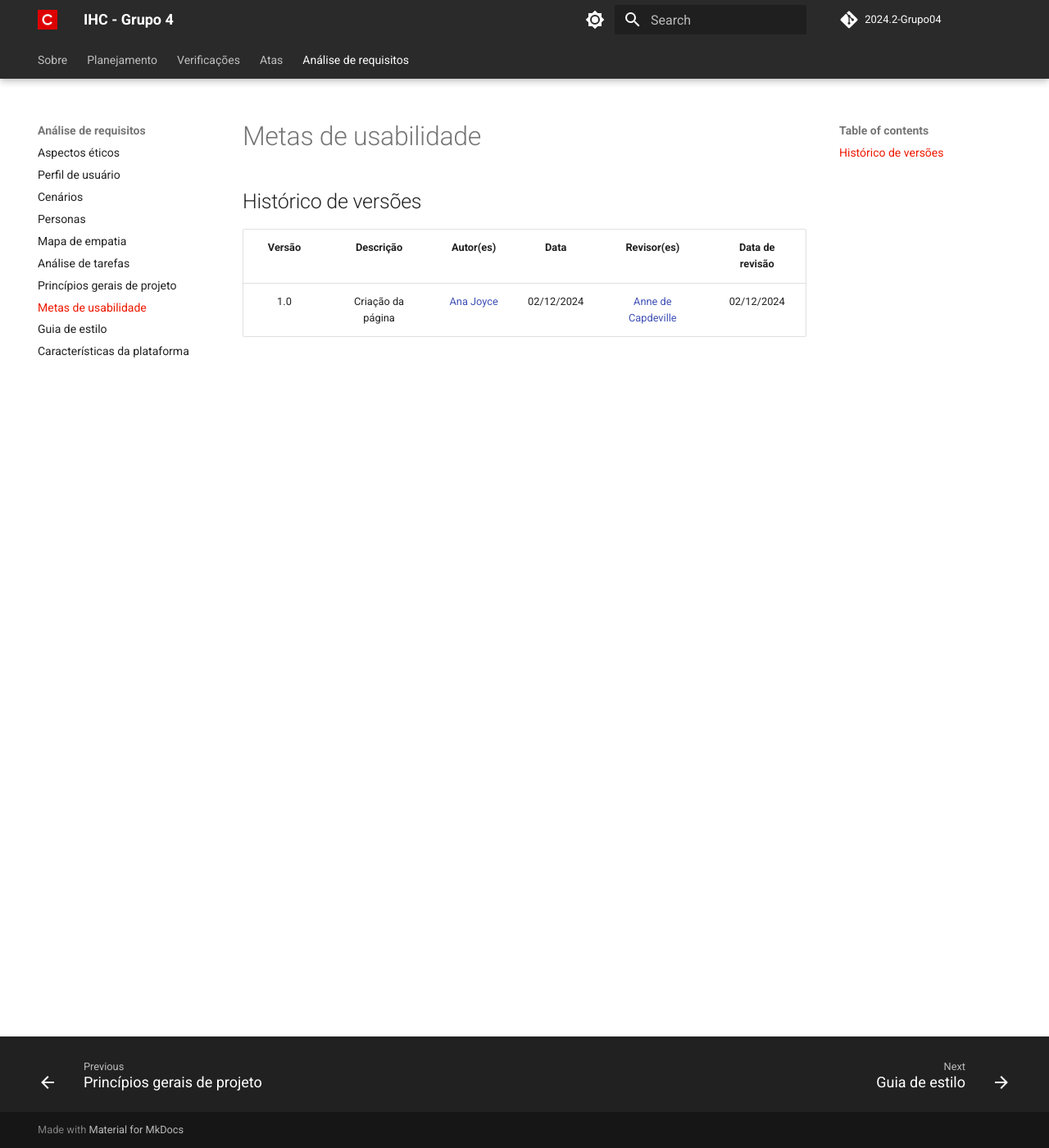
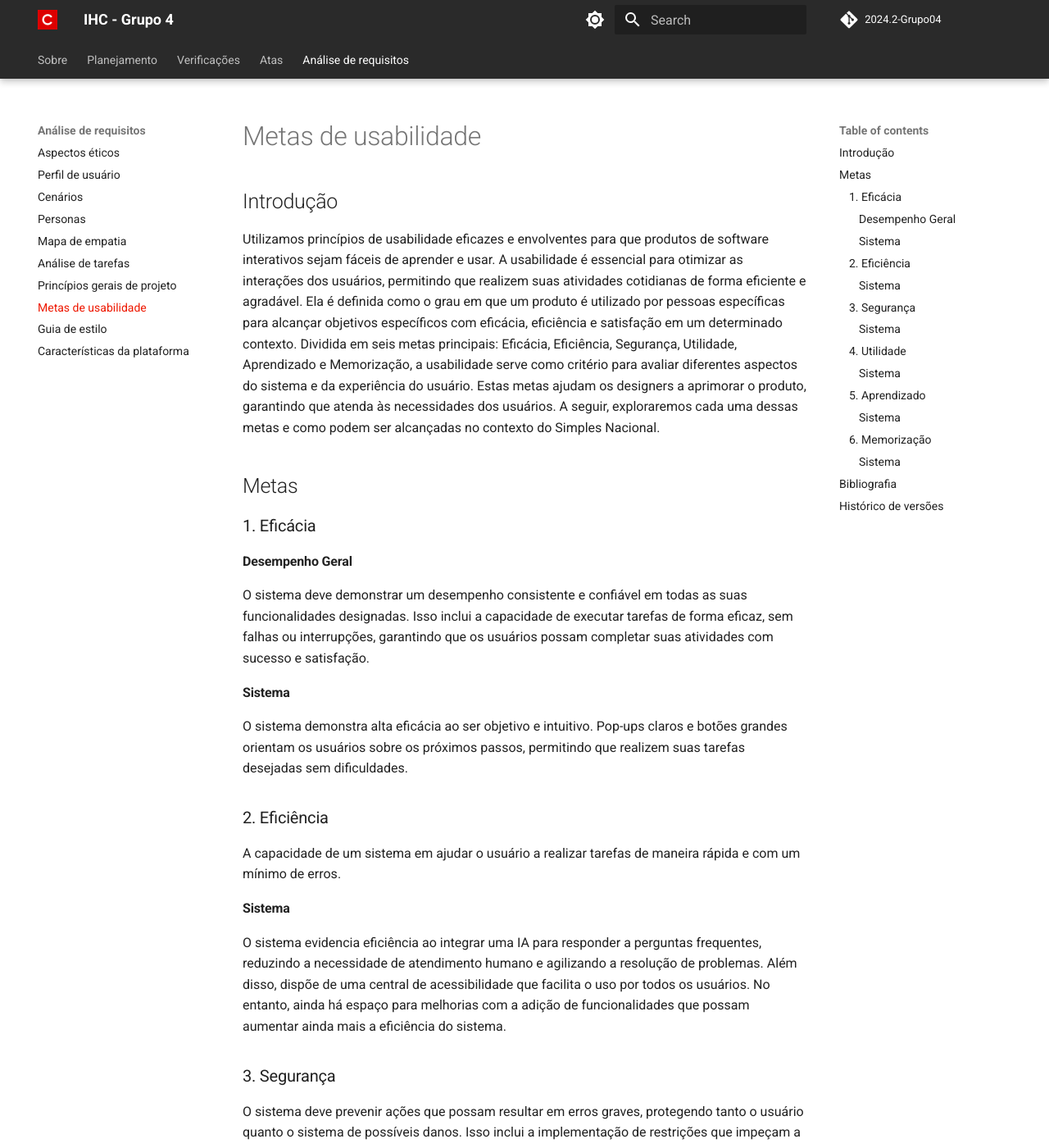
Before and after one commit to Interacao-Humano-Computador/2024.2-Grupo04, an MkDocs documentation site: the page built from docs/Analise-de-requisitos/metas-de-usabilidade.md, in a window 1280 px wide and 1400 px high. Shown: the whole window at 82% size. Built offline with MkDocs 1.6.1 and Material for MkDocs 9.7.7, drawn with Linux system fonts in a browser that asks for light colours; comment, search, counter and statistics services are not loaded; some of the changed text lies outside the part shown.

Commit message:
metas de usabilidade

```diff
--- a/docs/Analise-de-requisitos/metas-de-usabilidade.md
+++ b/docs/Analise-de-requisitos/metas-de-usabilidade.md
@@ -1,5 +1,46 @@
+## Introdução
+Utilizamos princípios de usabilidade eficazes e envolventes para que produtos de software interativos sejam fáceis de aprender e usar. A usabilidade é essencial para otimizar as interações dos usuários, permitindo que realizem suas atividades cotidianas de forma eficiente e agradável. Ela é definida como o grau em que um produto é utilizado por pessoas específicas para alcançar objetivos específicos com eficácia, eficiência e satisfação em um determinado contexto. Dividida em seis metas principais: Eficácia, Eficiência, Segurança, Utilidade, Aprendizado e Memorização, a usabilidade serve como critério para avaliar diferentes aspectos do sistema e da experiência do usuário. Estas metas ajudam os designers a aprimorar o produto, garantindo que atenda às necessidades dos usuários. A seguir, exploraremos cada uma dessas metas e como podem ser alcançadas no contexto do Simples Nacional.
+
+## Metas
+### 1. Eficácia
+#### Desempenho Geral
+O sistema deve demonstrar um desempenho consistente e confiável em todas as suas funcionalidades designadas. Isso inclui a capacidade de executar tarefas de forma eficaz, sem falhas ou interrupções, garantindo que os usuários possam completar suas atividades com sucesso e satisfação.
+#### Sistema
+O sistema demonstra alta eficácia ao ser objetivo e intuitivo. Pop-ups claros e botões grandes orientam os usuários sobre os próximos passos, permitindo que realizem suas tarefas desejadas sem dificuldades.
+
+### 2. Eficiência
+A capacidade de um sistema em ajudar o usuário a realizar tarefas de maneira rápida e com um mínimo de erros.
+#### Sistema
+O sistema evidencia eficiência ao integrar uma IA para responder a perguntas frequentes, reduzindo a necessidade de atendimento humano e agilizando a resolução de problemas. Além disso, dispõe de uma central de acessibilidade que facilita o uso por todos os usuários. No entanto, ainda há espaço para melhorias com a adição de funcionalidades que possam aumentar ainda mais a eficiência do sistema.
+
+### 3. Segurança
+O sistema deve prevenir ações que possam resultar em erros graves, protegendo tanto o usuário quanto o sistema de possíveis danos. Isso inclui a implementação de restrições que impeçam a execução de operações perigosas ou irreversíveis.
+#### Sistema
+O sistema possui diversas telas de confirmação e alertas para evitar que o usuário cometa erros. Além disso, há uma descrição detalhada das taxas cobradas e, em vários itens disponíveis para venda, existe um botão "Saiba Mais" que contém as regras de utilização.
+
+### 4. Utilidade
+A utilidade avalia se um produto oferece as funcionalidades adequadas que correspondem às expectativas dos usuários em um software. Isso quer dizer que o sistema deve equipar os usuários com as ferramentas necessárias para cumprir suas tarefas.
+#### Sistema
+O sistema é altamente útil ao oferecer uma gama de funcionalidades que são facilmente executadas, como: Trocar de cinema, comprar um ingresso, visualizar a programação de um cinema, adicionar um snack ao carrinho, entre outras. No entanto, a adição de um sistema de busca por tipo de sessão ficou em falta, o que pode ser uma melhoria futura.
+
+### 5. Aprendizado
+Facilidade em aprender a utilizar o sistema. O sistema deve ser intuitivo e fácil de usar, permitindo que os usuários aprendam rapidamente a navegar e interagir com ele.
+#### Sistema
+O usuário aprende fácilmente a utilizar o sistema, pois ele é intuitivo e possui uma interface amigável. A intuição é reforçada por botões e textos explicativos que guiam o usuário em suas ações.
+
+### 6. Memorização
+O sistema deve ser fácil de lembrar e utilizar, permitindo que os usuários possam retornar ao sistema após um período de inatividade e continuar suas atividades sem dificuldades.
+#### Sistema
+As rotas dentro do sistema são curtas e sem bifurcações, o que facilita a memorização do caminho a ser percorrido.
+
+## Bibliografia
+
+    Barbosa S. D. J., Silva B. S. da. Interação Humano-Computador. Elsevier, 2010.
+
+
 ## Histórico de versões
 
 | Versão |     Descrição      |                     Autor(es)                     |    Data    |                     Revisor(es)                     | Data de revisão |
 | :----: | :----------------: | :-----------------------------------------------: | :--------: | :-------------------------------------------------: | :-------------: |
 |  1.0   | Criação da página | [Ana Joyce](https://github.com/anajoyceamorim) | 02/12/2024 |  [Anne de Capdeville](https://github.com/nanecapde) |   02/12/2024   |
+|  1.1   | Elaboração da página | [José Oliveira](https://github.com/Jose1277) | 02/12/2024 |  [Adicionar Revisor](https://github.com/) |   02/12/2024   |
```
